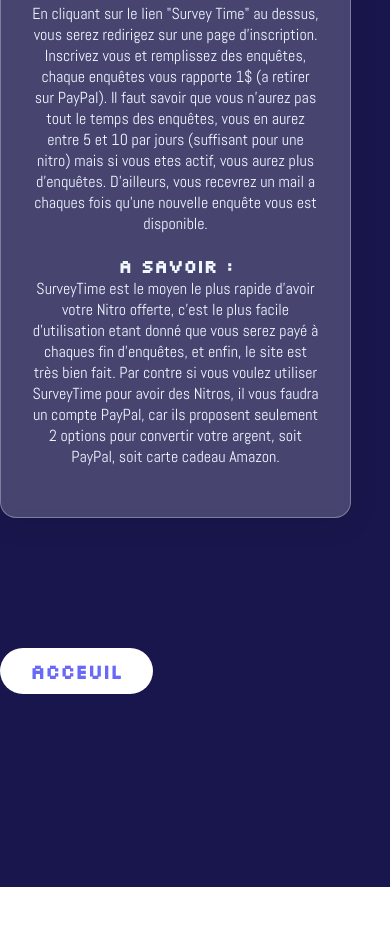
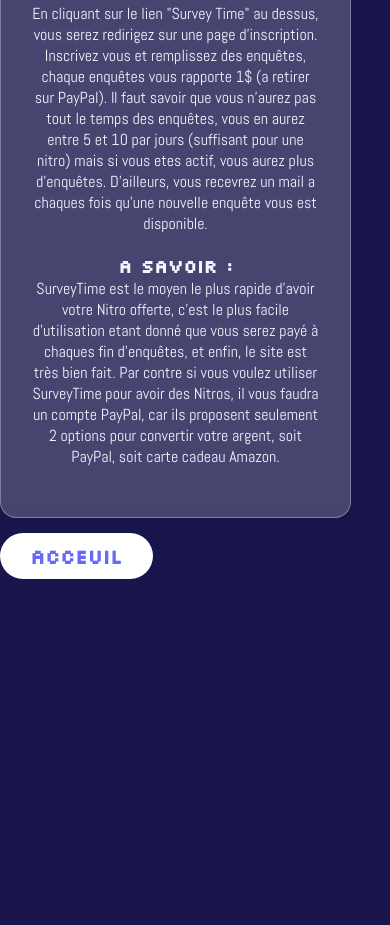
Before and after one commit to 2AbdZ/Neatro, a plain HTML site: page lien.html in a window 390 px wide. Shown: the part 970-1895 px from the top of the page. Before the commit the page ends 1857 px from the top, so only its background shows below. Drawn offline with Linux system fonts and the light colour scheme; a web font is replaced by a local one.

Commit message:
Update lien.css

```diff
--- a/lien.css
+++ b/lien.css
@@ -125,18 +125,18 @@ h2{
 @media screen and (max-width : 1100px){
     .ecran {
         display: block;
-        height: 220vh;
+        height: 230vh;
         align-items: center;
     }
 
-        .carte {
+    .carte {
         margin-top: 0px;
         margin-bottom: 30px;
     }
 
+    .bouton {
+        margin-top: -100px;
 
-    .bouton {
-        margin-top: 100px;
     }
 
  }
```
